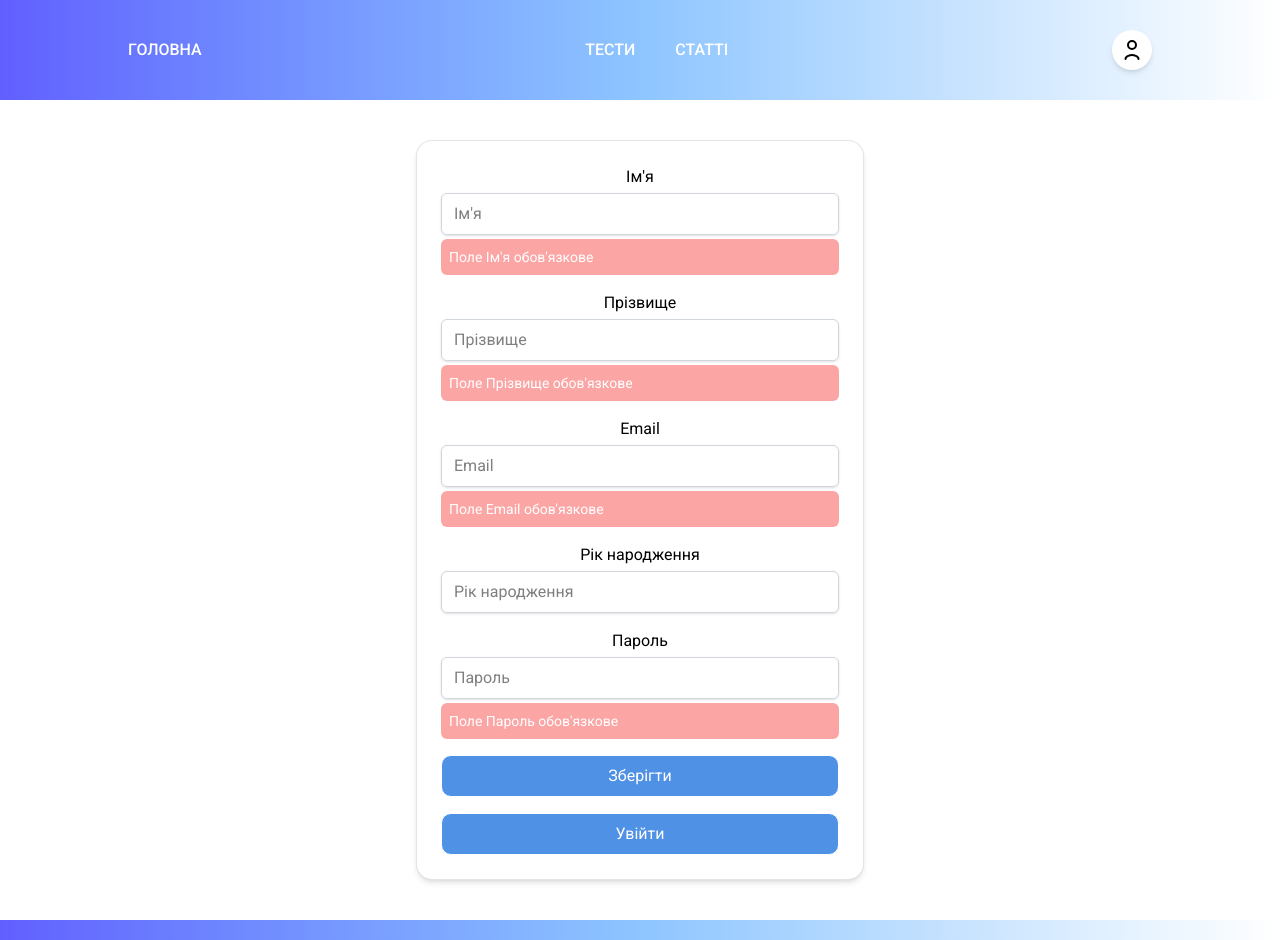
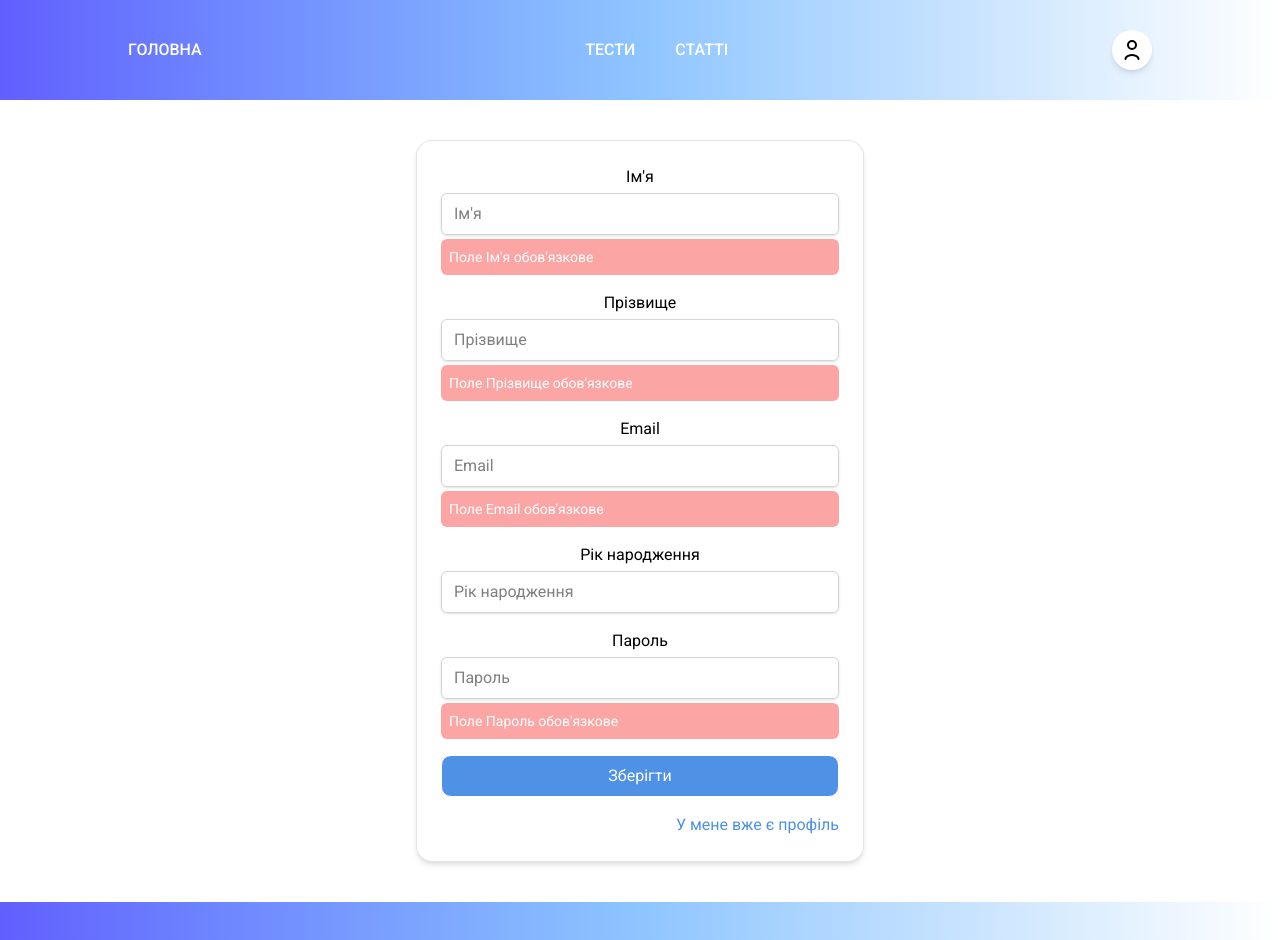
Before and after one commit to krylaangel/PsyBalance, a React (Vite) app: page /ControlledFormReg in a window 1280 px wide. Shown: the top 940 px of the page. Built offline with nearby package versions, Linux system fonts and the light colour scheme.

Commit message:
redux-extra-reducer

```diff
--- a/src/components/containers/QuestionsListContainer.jsx
+++ b/src/components/containers/QuestionsListContainer.jsx
@@ -23,7 +23,11 @@ const QuestionsListContainer = ({ questions, results, answers }) => {
     setQuestionResponses({ ...questionResponses, [questionId]: value });
   };
   const handleButtonClick = () => {
-    if (currentQuestionIndex < questions.length - 1) {
+    if (showResult) {
+      setQuestionResponses({});
+      setCurrentQuestionIndex(0);
+      setShowResult(false);
+    } else if (currentQuestionIndex < questions.length - 1) {
       setCurrentQuestionIndex(currentQuestionIndex + 1);
     } else {
       setShowResult(true);
@@ -49,6 +53,7 @@ const QuestionsListContainer = ({ questions, results, answers }) => {
         date: new Date().toLocaleDateString("uk-UA"),
       };
       dispatch(addResult(testResult));
+      console.log(testResult);
     }
   }, [dispatch, matchedResult, showResult]);
 
--- a/src/components/forms/ControlledFormAuth.jsx
+++ b/src/components/forms/ControlledFormAuth.jsx
@@ -69,12 +69,11 @@ const ControlledFormAuth = () => {
           onChange={(e) => setPassword(e.target.value)}
         />
         <Button type="submit" text={BUTTONS_TEXT.Auth}></Button>
-        <p
+        <Button
           className="w-fit ml-auto text-[var(--clr-secondary)] hover:text-[var(--clr-layout)] hover:border-b-2 cursor-pointer"
           onClick={toggleReg}
-        >
-          У мене вже є профіль
-        </p>
+          text={BUTTONS_TEXT.Reg}
+        ></Button>
       </form>
       {submitForm && (
         <div className="mt-3">
--- a/src/components/forms/ControlledFormReg.jsx
+++ b/src/components/forms/ControlledFormReg.jsx
@@ -107,11 +107,12 @@ const ControlledFormReg = () => {
           onChange={(e) => setPassword(e.target.value)}
         />
         <Button type="submit" text={BUTTONS_TEXT.Save}></Button>
-        <Button
-          type="button"
+        <p
+          className="w-fit ml-auto text-[var(--clr-secondary)] hover:text-[var(--clr-layout)] hover:border-b-2 cursor-pointer"
           onClick={toggleAuth}
-          text={BUTTONS_TEXT.Auth}
-        ></Button>
+        >
+          У мене вже є профіль
+        </p>
       </form>
       {errorMessage.global && (
         <p className="text-red-500 font-medium">{errorMessage.global}</p>
```
